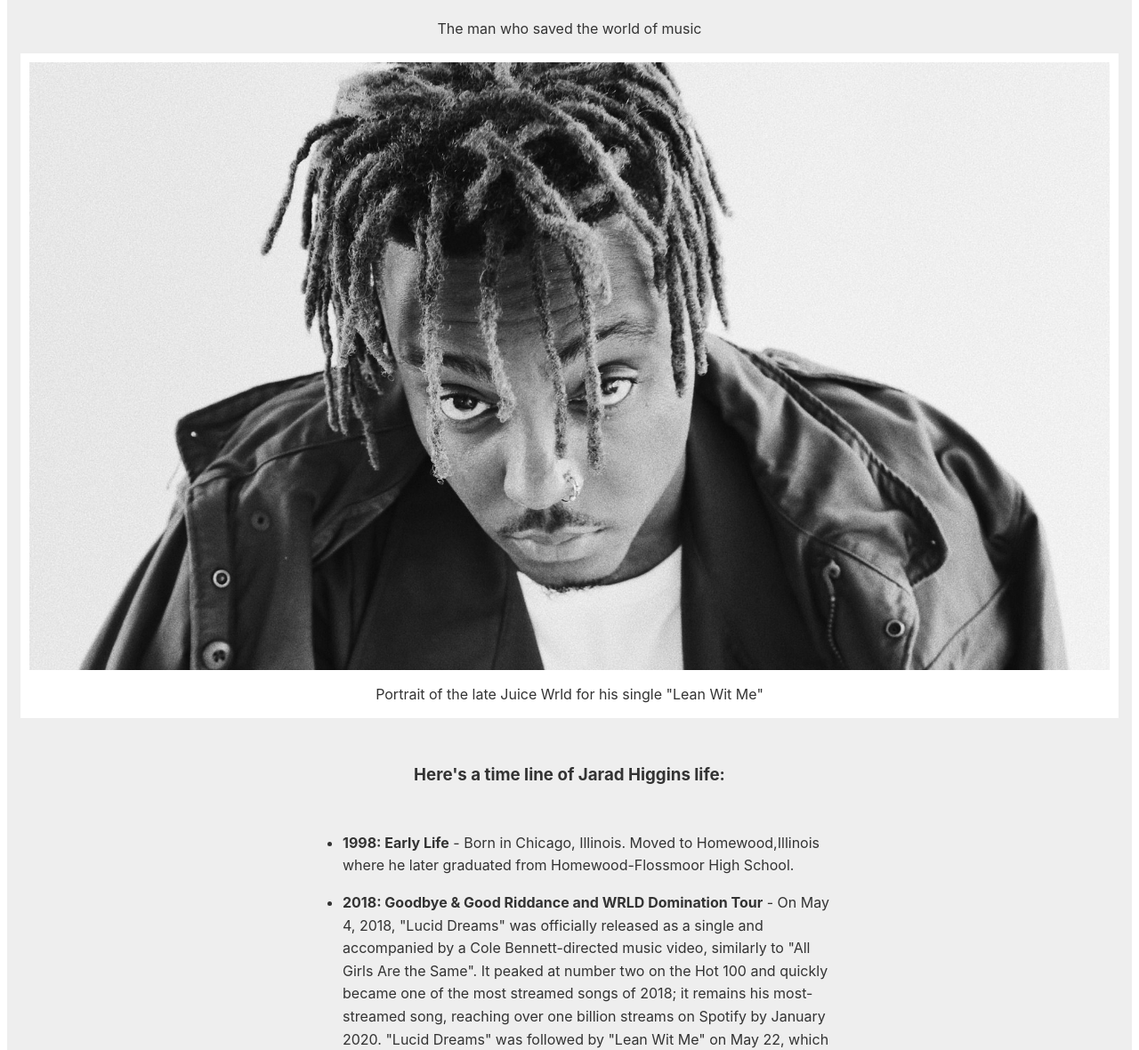
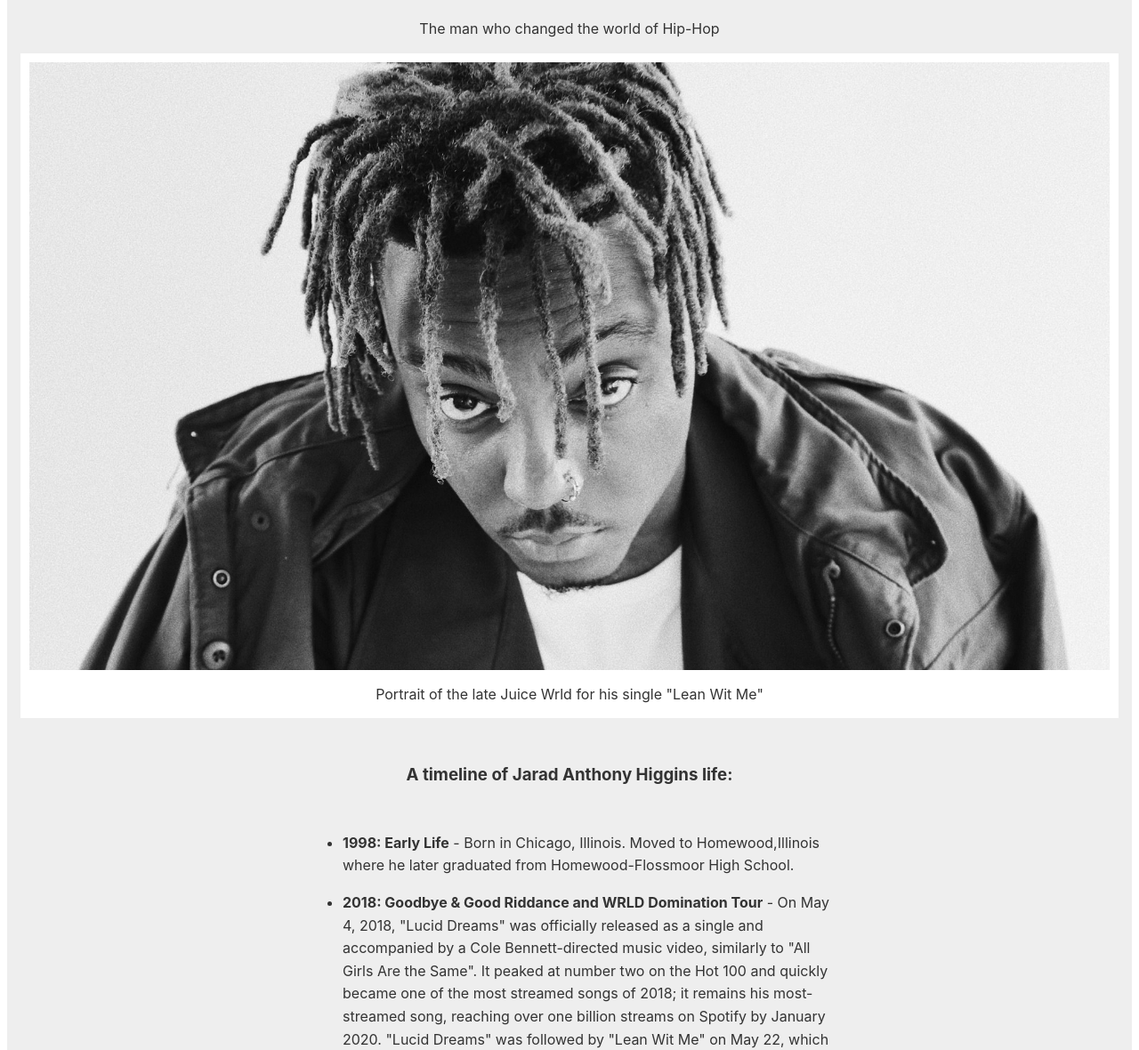
Before and after one commit to Narojj/Tribute-Page, a plain HTML site: page index.html in a window 1280 px wide. Shown: the part 128-1308 px from the top of the page at 89% size. Drawn offline with Linux system fonts and the light colour scheme.

Commit message:
Update index.html

```diff
--- a/index.html
+++ b/index.html
@@ -13,7 +13,7 @@
 
 <main id="main">
     <h1 id="title">Juice Wrld</h1>
-    <p>The man who saved the world of music</p>
+    <p>The man who changed the world of Hip-Hop</p>
     <figure id="img-div">
       <img
         id="image"
@@ -25,7 +25,7 @@
       </figcaption>
     </figure>
     <section id="tribute-info">
-      <h3 id="headline">Here's a time line of Jarad Higgins life:</h3>
+      <h3 id="headline">A timeline of Jarad Anthony Higgins life:</h3>
       <ul>
         <li><strong>1998: Early Life</strong> - Born in Chicago, Illinois.  Moved to Homewood,Illinois where he later graduated from
             Homewood-Flossmoor High School.</li>
```
